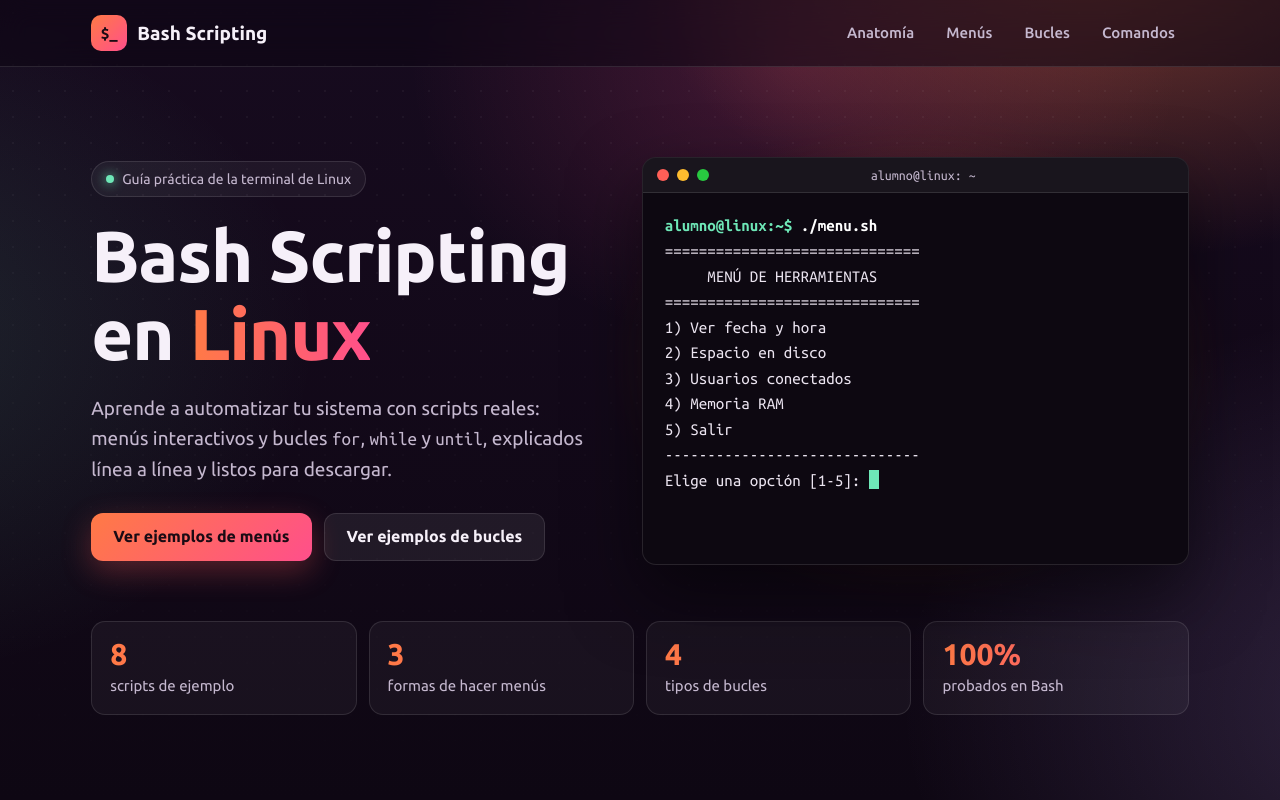
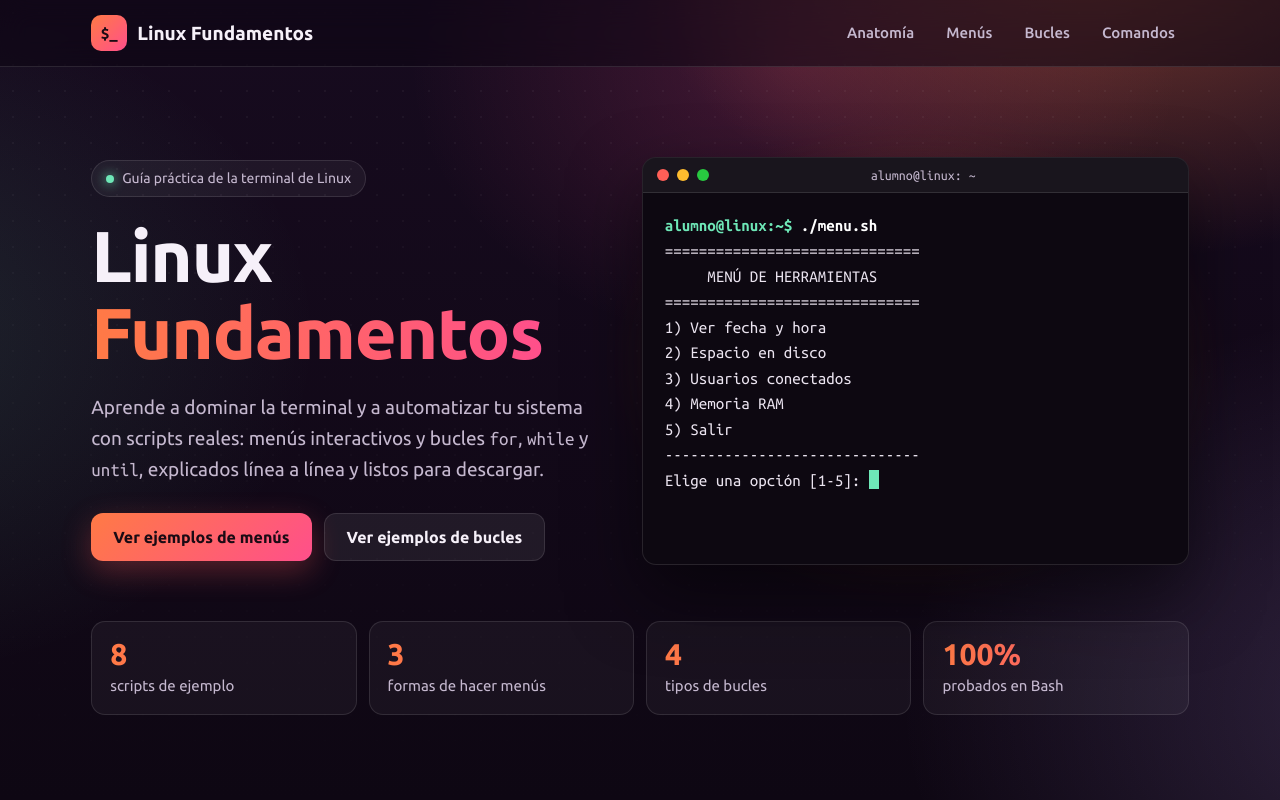
Before and after one commit to bashscripting-linux-ec/bashscripting-linux-ec.github.io, a plain HTML site: page index.html in a window 1280 px wide. Shown: the top 800 px of the page. Drawn offline with Linux system fonts and the light colour scheme.

Commit message:
Add files via upload

```diff
--- a/index.html
+++ b/index.html
@@ -3,8 +3,8 @@
 <head>
 <meta charset="utf-8">
 <meta name="viewport" content="width=device-width, initial-scale=1">
-<title>Bash Scripting en Linux</title>
-<meta name="description" content="Bash Scripting en Linux: ejemplos explicados de menús y bucles, listos para copiar o descargar.">
+<title>Linux Fundamentos</title>
+<meta name="description" content="Linux Fundamentos: aprende la terminal de Linux con scripts explicados de menús y bucles, listos para copiar o descargar.">
 <link rel="preconnect" href="https://fonts.googleapis.com">
 <link rel="preconnect" href="https://fonts.gstatic.com" crossorigin>
 <link href="https://fonts.googleapis.com/css2?family=Ubuntu:wght@400;500;700&family=Ubuntu+Mono:wght@400;700&display=swap" rel="stylesheet">
@@ -144,7 +144,7 @@ footer{border-top:1px solid var(--line);margin-top:48px;padding:28px 0 44px;colo
 
 <header class="barra">
   <div class="cont">
-    <a class="marca" href="#inicio"><span>$_</span>Bash Scripting</a>
+    <a class="marca" href="#inicio"><span>$_</span>Linux Fundamentos</a>
     <nav aria-label="Secciones"><ul>
       <li><a href="#anatomia">Anatomía</a></li>
       <li><a href="#menus">Menús</a></li>
@@ -158,8 +158,8 @@ footer{border-top:1px solid var(--line);margin-top:48px;padding:28px 0 44px;colo
   <div class="hero" id="inicio">
     <div>
       <div class="insignia"><b></b>Guía práctica de la terminal de Linux</div>
-      <h1>Bash Scripting en <em>Linux</em></h1>
-      <p class="lead">Aprende a automatizar tu sistema con scripts reales: menús interactivos y bucles <code>for</code>, <code>while</code> y <code>until</code>, explicados línea a línea y listos para descargar.</p>
+      <h1>Linux <em>Fundamentos</em></h1>
+      <p class="lead">Aprende a dominar la terminal y a automatizar tu sistema con scripts reales: menús interactivos y bucles <code>for</code>, <code>while</code> y <code>until</code>, explicados línea a línea y listos para descargar.</p>
       <div class="acciones">
         <a class="btn pri" href="#menus">Ver ejemplos de menús</a>
         <a class="btn sec" href="#bucles">Ver ejemplos de bucles</a>
@@ -248,7 +248,7 @@ footer{border-top:1px solid var(--line);margin-top:48px;padding:28px 0 44px;colo
     </ul>
   </section>
 
-  <footer><span><strong style="color:var(--ink)">Bash Scripting en Linux</strong> · Ejemplos probados en Bash 5</span><span>Los usuarios y fechas de las salidas son de ejemplo.</span></footer>
+  <footer><span><strong style="color:var(--ink)">Linux Fundamentos</strong> · Ejemplos probados en Bash 5</span><span>Los usuarios y fechas de las salidas son de ejemplo.</span></footer>
 </div>
 
 <script>
```
